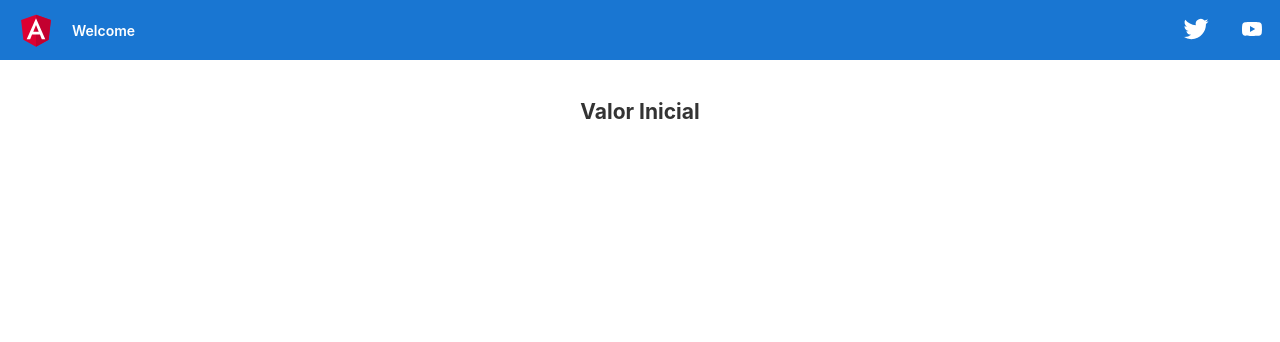
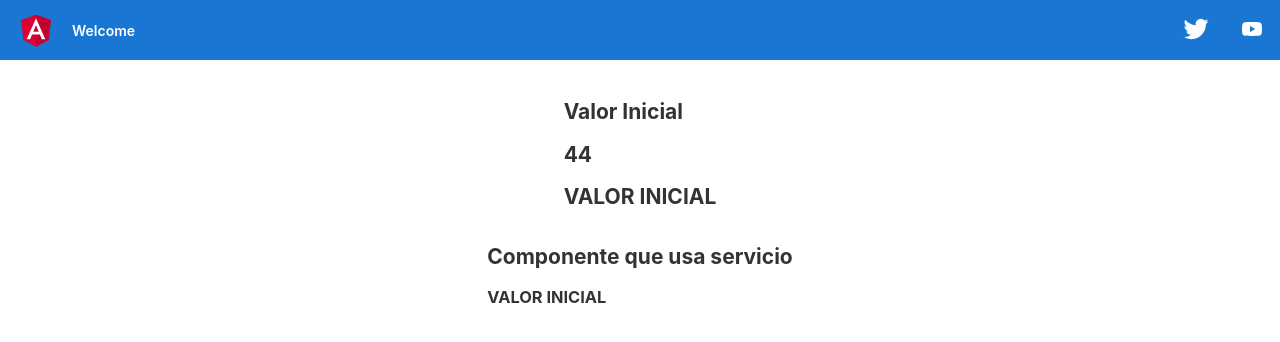
Before and after one commit to pepesan/curso-angular-twitch, an Angular app: page / in a window 1280 px wide. Shown: the top 342 px of the page. Built offline with nearby package versions, Linux system fonts and the light colour scheme.

Commit message:
uso de un segundo componente del mismo servicio

```diff
--- a/src/app/app.component.html
+++ b/src/app/app.component.html
@@ -27,4 +27,5 @@
   <app-pipes></app-pipes>
   <app-usa-propiedades></app-usa-propiedades-->
   <app-usa-servicio></app-usa-servicio>
+  <app-usa-servicio2></app-usa-servicio2>
 </div>
--- a/src/app/app.module.ts
+++ b/src/app/app.module.ts
@@ -10,6 +10,7 @@ import { PropiedadesComponent } from './components/propiedades/propiedades.compo
 import { UsaPropiedadesComponent } from './components/usa-propiedades/usa-propiedades.component';
 import {TodoService} from "./services/todo.service";
 import { UsaServicioComponent } from './components/usa-servicio/usa-servicio.component';
+import { UsaServicio2Component } from './components/usa-servicio2/usa-servicio2.component';
 
 @NgModule({
   declarations: [
@@ -19,7 +20,8 @@ import { UsaServicioComponent } from './components/usa-servicio/usa-servicio.com
     PipesComponent,
     PropiedadesComponent,
     UsaPropiedadesComponent,
-    UsaServicioComponent
+    UsaServicioComponent,
+    UsaServicio2Component
   ],
   imports: [
     BrowserModule,
--- a/src/app/components/usa-servicio/usa-servicio.component.html
+++ b/src/app/components/usa-servicio/usa-servicio.component.html
@@ -1,3 +1,5 @@
 <div>
   <h2>{{cadenaComponente}}</h2>
+  <h2>{{numeroComponente}}</h2>
+  <h2>{{cadenaComponenteProcesada}}</h2>
 </div>
--- a/src/app/components/usa-servicio/usa-servicio.component.ts
+++ b/src/app/components/usa-servicio/usa-servicio.component.ts
@@ -9,9 +9,13 @@ import {TodoService} from "../../services/todo.service";
 export class UsaServicioComponent {
 
   cadenaComponente: string;
+  numeroComponente: number;
+  cadenaComponenteProcesada: string;
 
   constructor(private todoService: TodoService) {
     this.cadenaComponente = this.todoService.cadena;
+    this.numeroComponente = this.todoService.numero;
+    this.cadenaComponenteProcesada = this.todoService.getData();
   }
 
 }
--- /dev/null
+++ b/src/app/components/usa-servicio2/usa-servicio2.component.html
@@ -0,0 +1,4 @@
+<div>
+  <h2>Componente que usa servicio</h2>
+  <h3>{{cadena }}</h3>
+</div>
--- /dev/null
+++ b/src/app/components/usa-servicio2/usa-servicio2.component.ts
@@ -0,0 +1,17 @@
+import { Component } from '@angular/core';
+import {TodoService} from "../../services/todo.service";
+
+@Component({
+  selector: 'app-usa-servicio2',
+  templateUrl: './usa-servicio2.component.html',
+  styleUrls: ['./usa-servicio2.component.css']
+})
+export class UsaServicio2Component {
+
+  public cadena: string;
+
+  constructor(private  todoService: TodoService) {
+    this.cadena = this.todoService.getData();
+  }
+
+}
--- a/src/app/services/todo.service.ts
+++ b/src/app/services/todo.service.ts
@@ -5,9 +5,15 @@ import { Injectable } from '@angular/core';
 })
 export class TodoService {
   public cadena: string;
+  public numero: number;
 
   constructor() {
     console.log("Iniciando el TodoService");
     this.cadena = "Valor Inicial";
+    this.numero = 44;
+  }
+
+  getData(){
+    return this.cadena.toUpperCase();
   }
 }
```
Also changed, not shown: src/app/components/usa-servicio2/usa-servicio2.component.css (added), 1 other file (tests, documents, lock files or other folders).
